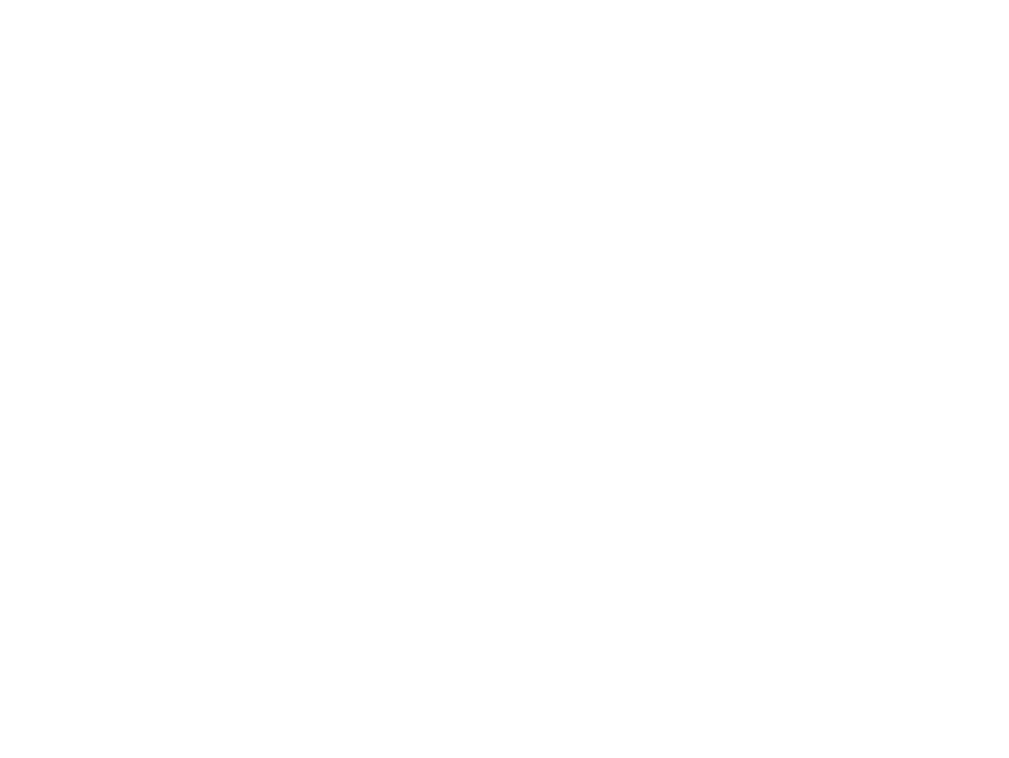
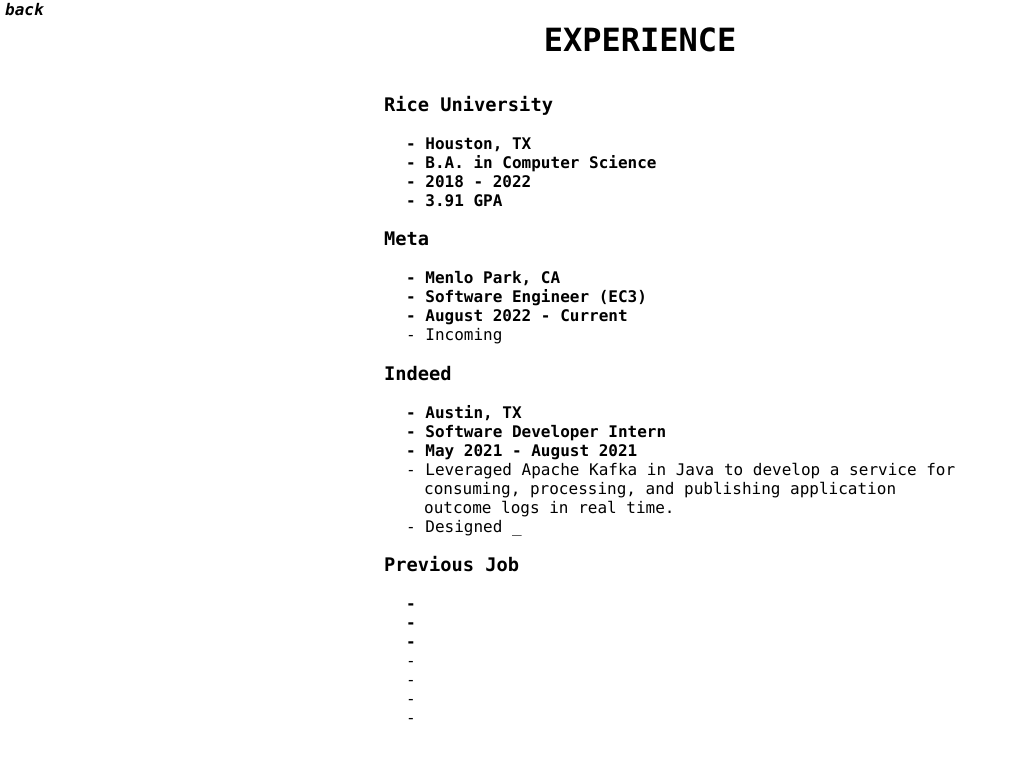
Before and after one commit to keiferconvertino/keiferconvertino.github.io, a React (Create React App) app: page /experience in a window 1280 px wide. Before the commit this address had no page. Shown: the top 758 px of the page, without its empty margins (0-1009 px from the left). Built offline with nearby package versions, Linux system fonts and the light colour scheme.

Commit message:
experiences added

```diff
--- a/src/App.css
+++ b/src/App.css
@@ -162,6 +162,40 @@
 	transition: 0.5s;
 }
 
+ul {
+  margin: 0;
+}
+ul.dashed {
+  list-style-type: none;
+}
+ul.dashed > li {
+  text-indent: -18px;
+}
+ul.dashed > li:before {
+  content: "- ";
+  text-indent: -5px;
+}
+
+.experienceContent {
+  width:100%;
+  margin-left: 40%;
+}
+.main-exp {
+	margin-top: 25px;
+  width: 75%;
+  opacity: 0;
+	transition: 0.5s;
+  display: flex;
+  justify-content: center;
+}
+
+.education {
+	margin-top: 50px;
+}
+.tightrope {
+	margin-bottom: 50px;
+}
+
 .fadeOut {
   opacity: 0;
 }
--- a/src/App.js
+++ b/src/App.js
@@ -109,7 +109,10 @@
 
         <div className='main' id= 'main'>
           <h3>
-            Hello! I am a 22 year old developer currently working for Meta in San Francisco.<br></br> Check out my <Link to='/experience' className='experience'>Experience <span style= {{backgroundColor:"rgb(0, 126, 158)"}}className='underline'></span> </Link>, <Link  to='/projects' className='projects'>Projects <span style= {{backgroundColor:"rgb(0, 126, 158)"}}className='underline'></span> </Link>, or even my <Link  to='/photos' className='photos'>Photography <span style= {{backgroundColor:"rgb(0, 126, 158)"}}className='underline'></span> </Link>!
+            Hello! I am a 22 year old developer currently working for Meta in San Francisco.<br></br>
+            Check out my <Link to='/experience' className='experience'>Experience<span style= {{backgroundColor:"rgb(0, 126, 158)"}}className='underline'></span> </Link> or even my <Link  to='/photos' className='photos'>Photography <span style= {{backgroundColor:"rgb(0, 126, 158)"}}className='underline'></span> </Link>!
+
+            {/*, <Link  to='/projects' className='projects'>Projects <span style= {{backgroundColor:"rgb(0, 126, 158)"}}className='underline'></span> </Link>,  */}
           </h3>
           <div className = "globe">
             <Globe
--- /dev/null
+++ b/src/components/Experience.js
@@ -0,0 +1,157 @@
+import {Link} from 'react-router-dom'
+import { useEffect, useRef, useState } from 'react';
+
+
+
+
+function Experience() {
+
+    function animateWords(string, id, next) {
+        let target = document.querySelector('#' +id);
+        let i = 0;
+        let update = () => {
+            let step = string.substring(0,i);
+            target.innerText = step + '_';
+            i++;
+
+            if (i < string.length + 1)
+                setTimeout(update, 10);
+            else {
+                target.innerText = step;
+                if (next != null) {
+                    next()
+                }
+            }
+        }
+        update();
+
+    }
+
+    useEffect(() => {
+        let header = document.querySelector('#top-p');
+        // header.classList.add('topPhoto');
+        let anim = [
+            { t: "", ms: 300 },
+            { t: "_", ms: 300 },
+            { t: "", ms: 300 },
+            { t: "_", ms: 300 },
+            { t: "E_", ms: 100 },
+            { t: "EX_", ms: 100 },
+            { t: "EXP_", ms: 100 },
+            { t: "EXPE_", ms: 100 },
+            { t: "EXPER_", ms: 100 },
+            { t: "EXPERI_", ms: 100 },
+            { t: "EXPERIE_", ms: 100 },
+            { t: "EXPERIEN_", ms: 100 },
+            { t: "EXPERIENC_", ms: 100 },
+            { t: "EXPERIENCE_", ms: 100 },
+            { t: "EXPERIENCE", ms: 200 },
+            { t: "EXPERIENCE_", ms: 300 },
+            { t: "EXPERIENCE", ms: 300 },
+        ];
+        let stepDenominator = 1.75;
+        let i = 0;
+        let update = () => {
+            let step = anim[i];
+            header.innerText = step.t;
+            i++;
+
+            if (i < anim.length)
+                setTimeout(update, step.ms / stepDenominator);
+            else {
+                setTimeout(() => {
+                    document.getElementById('main-exp').style.opacity = 1;
+                    animateWords('Rice University', 'educationHeader', () =>
+                    animateWords('Houston, TX', 'htx',() =>
+                    animateWords('B.A. in Computer Science', 'major', () =>
+                    animateWords('2018 - 2022', 'eduYear', () =>
+                    animateWords('3.91 GPA', 'gpa', () =>
+                    animateWords('Meta', 'metaHeader', () =>
+                    animateWords('Menlo Park, CA', 'metaLoc', () =>
+                    animateWords('Software Engineer (EC3)', 'metaTitle', () =>
+                    animateWords('August 2022 - Current', 'metaYear', () =>
+                    animateWords('Incoming', 'metaInfo1', () =>
+                    animateWords('Indeed', 'indeedHeader', () =>
+                    animateWords('Austin, TX', 'indeedLoc', () =>
+                    animateWords('Software Developer Intern', 'indeedTitle', () =>
+                    animateWords('May 2021 - August 2021', 'indeedYear', () =>
+                    animateWords('Leveraged Apache Kafka in Java to develop a service for consuming, processing, and publishing application outcome logs in real time.', 'indeedInfo1', () =>
+                    animateWords('Designed a pipeline on top of this service that reduced the latency of internal datasets from 3 hours to 10-30 minutes.', 'indeedInfo2', () =>
+                    animateWords('Tightrope Interactive', 'tightropeHeader', () =>
+                    animateWords('Cold Spring, NY', 'tightropeLoc', () =>
+                    animateWords('Software Engineer Intern', 'tightropeTitle', () =>
+                    animateWords('May 2019 - August 2020', 'tightropeYear', () =>
+                    animateWords('Researched and implemented a Thompson Sampling algorithm in Python that automated the distribution of web traffic towards landing pages for company products, entirely freeing the hours spent each week manually adjusting traffic rates.', 'tightropeInfo1', () =>
+                    animateWords('Developed a REST API with Flask responsible for servicing this algorithm across company systems.', 'tightropeInfo2', () =>
+                    animateWords('Increased the accuracy of revenue projections by over 20% by replacing old predictive models with a machine learning solution using XGBoost models on AWS Sagemaker.', 'tightropeInfo3', () =>
+                    animateWords('Overhauled content management system with a Git-based static site generator workflow using Gatsby & React, allowing the creation of fast static sites that can use shared modular components.', 'tightropeInfo4', )))))))))))))))))
+                    )))))))
+                }, 500);
+            }
+        }
+        update();
+    }, [])
+
+
+
+
+    return (
+        <div>
+            <Link className = "back" to='/'>back</Link>
+            <h1 className='top-p' id="top-p">
+            </h1>
+            <div className='main-exp' id= 'main-exp'>
+                <div className = 'experienceContent'>
+                    <div className='education' id = 'education'>
+                        <h3 id = 'educationHeader'>Education</h3>
+                        <ul className='dashed'>
+                            <li style ={{fontWeight:'bold'}}id='htx'></li>
+                            <li style ={{fontWeight:'bold'}}id='major'></li>
+                            <li style ={{fontWeight:'bold'}}id='eduYear'></li>
+                            <li style ={{fontWeight:'bold'}}id='gpa'></li>
+                        </ul>
+                    </div>
+                    <div className='meta' id = 'meta'>
+                        <h3 id = 'metaHeader'>Current Job</h3>
+                        <ul className='dashed'>
+                            <li style ={{fontWeight:'bold'}}id='metaLoc'></li>
+                            <li style ={{fontWeight:'bold'}}id='metaTitle'></li>
+                            <li style ={{fontWeight:'bold'}}id='metaYear'></li>
+                            <li id='metaInfo1'></li>
+                        </ul>
+                    </div>
+
+                    <div className='indeed' id = 'indeed'>
+                        <h3 id = 'indeedHeader'>Previous Job</h3>
+                        <ul className='dashed'>
+                            <li style ={{fontWeight:'bold'}}id='indeedLoc'></li>
+                            <li style ={{fontWeight:'bold'}}id='indeedTitle'></li>
+                            <li style ={{fontWeight:'bold'}}id='indeedYear'></li>
+                            <li id='indeedInfo1'></li>
+                            <li id='indeedInfo2'></li>
+                        </ul>
+                    </div>
+
+                    <div className='tightrope' id = 'tightrope'>
+                        <h3 id = 'tightropeHeader'>Previous Job</h3>
+                        <ul className='dashed'>
+                            <li style ={{fontWeight:'bold'}}id='tightropeLoc'></li>
+                            <li style ={{fontWeight:'bold'}}id='tightropeTitle'></li>
+                            <li style ={{fontWeight:'bold'}}id='tightropeYear'></li>
+                            <li id='tightropeInfo1'></li>
+                            <li id='tightropeInfo2'></li>
+                            <li id='tightropeInfo3'></li>
+                            <li id='tightropeInfo4'></li>
+
+                        </ul>
+                    </div>
+                </div>
+
+
+            </div>
+        </div>
+    )
+
+}
+
+export default Experience;
--- a/src/index.js
+++ b/src/index.js
@@ -2,9 +2,10 @@
 import ReactDOM from 'react-dom';
 import './index.css';
 import App from './App';
-import Photos from './components/photos/Photos';
+import Photos from './components/Photos';
 import reportWebVitals from './reportWebVitals';
 import {Routes, Route, BrowserRouter} from 'react-router-dom'
+import Experience from './components/Experience';
 
 
 
@@ -16,6 +17,7 @@
         <Route path = '/' element = {<App />}>
         </Route>
         <Route path = '/photos' element = {<Photos />}></Route>
+        <Route path = '/experience' element = {<Experience />}></Route>
       </Routes>
     </BrowserRouter>
   </React.StrictMode>,
```
Also changed, not shown: src/components/Photos.js (line endings or trailing spaces).
